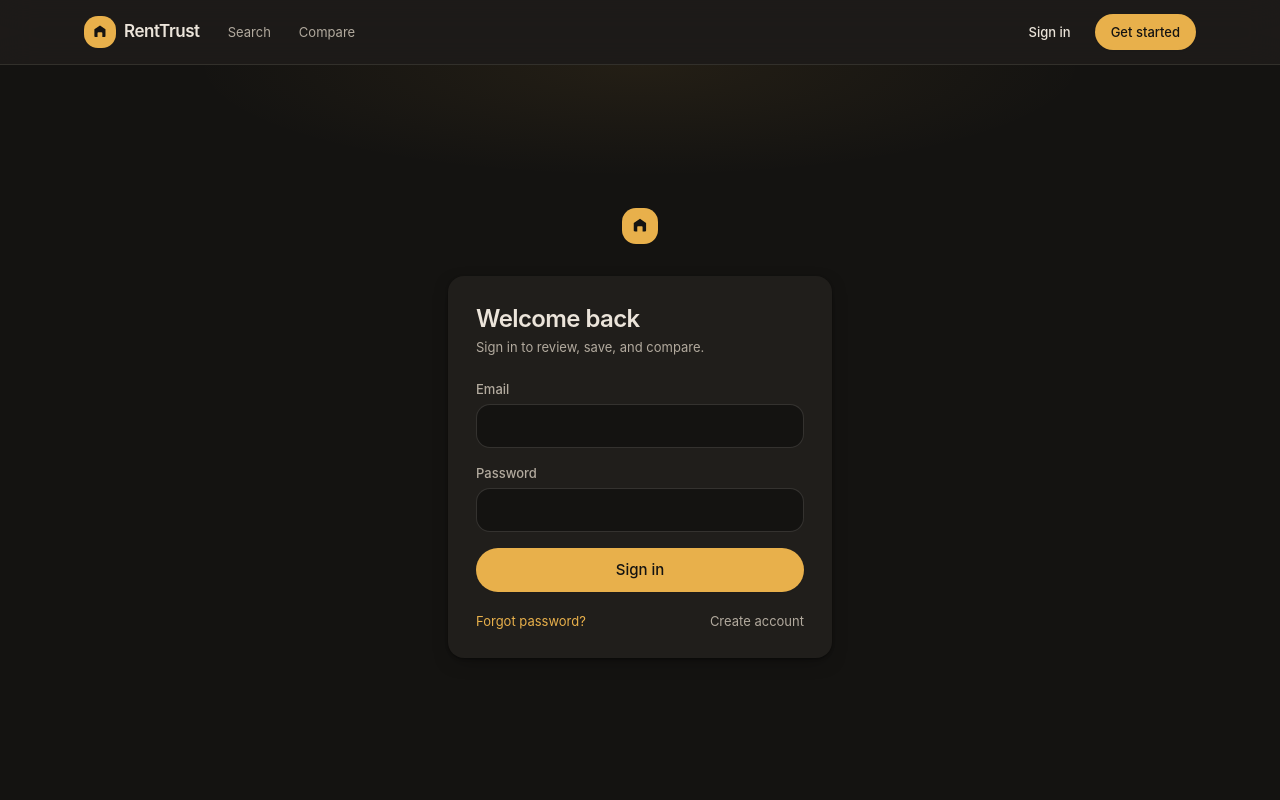
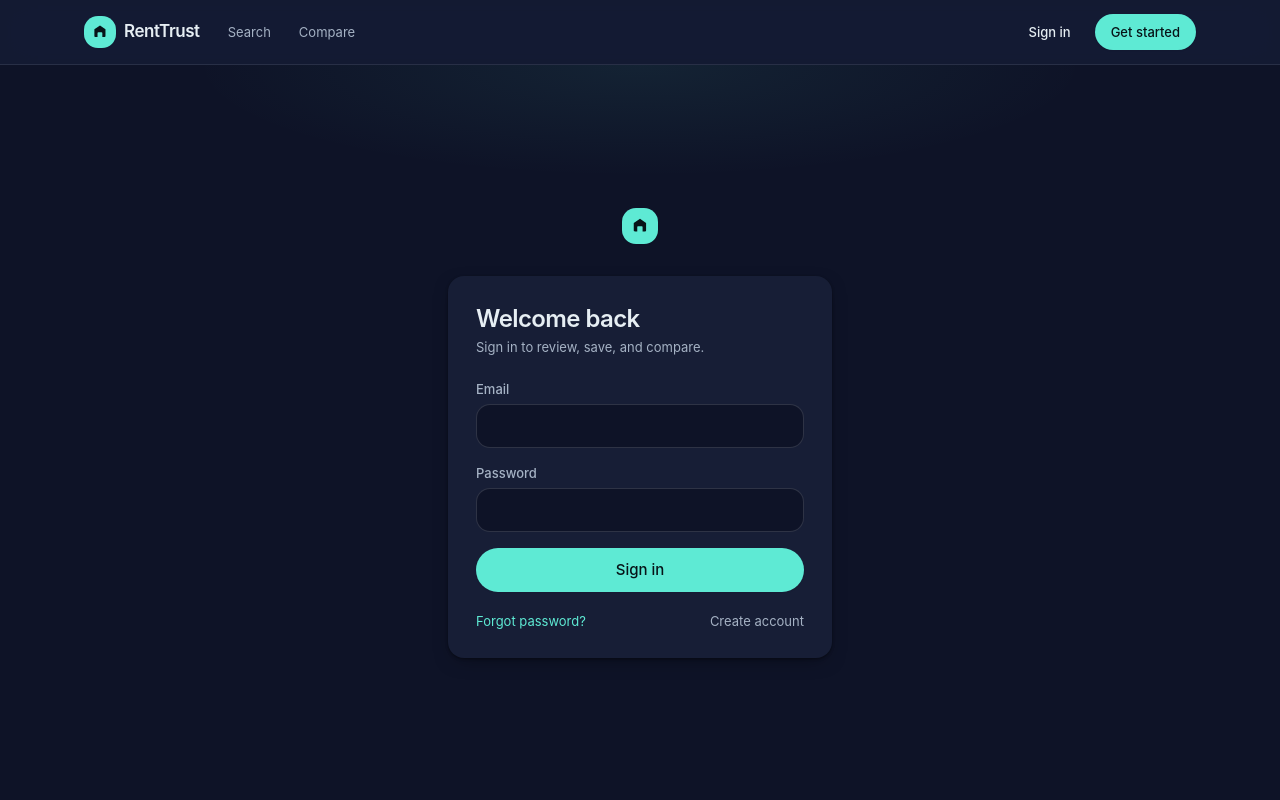
Before and after one commit to asifakhtar18/rentrust, a Next.js app in the folder apps/web/: page /login in a window 1280 px wide. Shown: the top 800 px of the page. Built offline with nearby package versions, Linux system fonts and the light colour scheme; no server answers.

Commit message:
design: Deep Blue Sea palette — dark navy canvas, bright teal/aqua accent, coral critical, amber caution; dark-first

```diff
--- a/apps/web/src/app/globals.css
+++ b/apps/web/src/app/globals.css
@@ -3,58 +3,57 @@
 @tailwind utilities;
 
 /*
- * RentTrust design tokens — DARK-FIRST.
- * Warm earthy palette: deep charcoal canvas, honey-gold accent, sand/wheat
- * positives, terracotta warnings. Inspired by Golden Glow + Neutral Earth
- * Tones. No blue, no green. Feels like warm light on dark stone.
+ * RentTrust design tokens — DARK-FIRST ("Deep Blue Sea").
+ * Deep navy world lit by a bright teal/aqua accent. Navy signals authority;
+ * teal signals trust + clarity without the generic fintech-blue or eco-green.
+ * The default (:root) is dark; light is opt-in via [data-theme="light"].
  */
 :root {
-  /* Surfaces */
-  --canvas: 20 19 17;         /* deep warm charcoal */
-  --surface: 32 30 27;        /* raised panel, like dark wood */
-  --surface-raised: 44 41 37; /* popover / dropdown */
-  --hairline: 235 228 218;    /* warm cream, used at low alpha */
+  /* Surfaces — deep navy stack */
+  --canvas: 14 19 39;          /* #0E1327 deep navy */
+  --surface: 23 30 54;         /* raised panel */
+  --surface-raised: 36 48 76;  /* popover / dropdown */
+  --hairline: 226 236 240;     /* cool white, low alpha for borders */
 
-  /* Text */
-  --ink: 235 228 218;         /* warm cream white */
-  --ink-secondary: 178 170 158;
-  --ink-tertiary: 128 121 110;
+  /* Text — cool off-white */
+  --ink: 230 238 243;
+  --ink-secondary: 165 178 196;
+  --ink-tertiary: 116 130 152;
 
-  /* Accent — warm honey gold */
-  --accent: 232 176 75;       /* #E8B04B */
-  --accent-ink: 20 19 17;     /* dark text on gold for contrast */
+  /* Accent — bright teal / aqua */
+  --accent: 94 234 212;        /* #5EEAD4 */
+  --accent-ink: 7 20 24;       /* near-black on aqua for contrast */
 
   /* Semantic */
-  --positive: 196 180 140;    /* warm sand — quiet positive */
-  --caution: 210 155 60;      /* deeper amber */
-  --critical: 198 108 88;     /* muted terracotta, not alarming */
+  --positive: 94 234 212;      /* aqua reads as positive here */
+  --caution: 240 190 90;       /* warm amber for contrast against cool base */
+  --critical: 244 120 110;     /* soft coral, not alarming */
 
-  /* Shadows and scores */
   --shadow: 0 0 0;
-  --score-excellent: 232 176 75;  /* gold */
-  --score-good: 210 180 120;     /* wheat */
-  --score-mixed: 178 150 110;    /* tan */
-  --score-poor: 198 108 88;      /* terracotta */
+  --score-excellent: 94 234 212;  /* aqua */
+  --score-good: 64 196 190;      /* teal */
+  --score-mixed: 240 190 90;     /* amber */
+  --score-poor: 244 120 110;     /* coral */
 }
 
 [data-theme='light'] {
-  --canvas: 245 240 232;      /* warm parchment */
-  --surface: 255 252 247;
-  --surface-raised: 255 252 247;
-  --hairline: 40 36 30;
-  --ink: 40 36 30;
-  --ink-secondary: 95 88 76;
-  --ink-tertiary: 148 140 128;
-  --accent: 180 130 30;       /* deeper gold for contrast on light */
-  --accent-ink: 255 252 247;
-  --positive: 110 130 80;
-  --caution: 170 115 25;
-  --critical: 185 75 55;
-  --shadow: 40 36 30;
-  --score-excellent: 180 130 30;
-  --score-good: 160 125 50;
-  --score-mixed: 148 120 75;
-  --score-poor: 185 75 55;
+  --canvas: 240 244 248;       /* cool off-white */
+  --surface: 255 255 255;
+  --surface-raised: 255 255 255;
+  --hairline: 20 28 48;
+  --ink: 18 26 44;
+  --ink-secondary: 70 84 108;
+  --ink-tertiary: 128 142 164;
+  --accent: 13 148 136;        /* teal-600, deep enough for contrast on light */
+  --accent-ink: 255 255 255;
+  --positive: 15 118 110;
+  --caution: 180 120 20;
+  --critical: 200 60 55;
+  --shadow: 18 26 44;
+  --score-excellent: 13 148 136;
+  --score-good: 20 160 150;
+  --score-mixed: 170 120 30;
+  --score-poor: 200 60 55;
 }
 
 @layer base {
@@ -77,19 +76,19 @@
   }
   :focus-visible {
     outline: none;
-    box-shadow: 0 0 0 3px rgb(var(--accent) / 0.4);
+    box-shadow: 0 0 0 3px rgb(var(--accent) / 0.45);
     border-radius: 0.5rem;
   }
   * {
     scrollbar-width: thin;
-    scrollbar-color: rgb(var(--ink-tertiary) / 0.3) transparent;
+    scrollbar-color: rgb(var(--ink-tertiary) / 0.35) transparent;
   }
   *::-webkit-scrollbar {
     width: 8px;
     height: 8px;
   }
   *::-webkit-scrollbar-thumb {
-    background: rgb(var(--ink-tertiary) / 0.25);
+    background: rgb(var(--ink-tertiary) / 0.3);
     border-radius: 9999px;
     border: 2px solid transparent;
     background-clip: content-box;
@@ -112,8 +111,8 @@
 
 @layer components {
   .material {
-    background: rgb(var(--surface) / 0.75);
-    backdrop-filter: saturate(120%) blur(16px);
-    -webkit-backdrop-filter: saturate(120%) blur(16px);
+    background: rgb(var(--surface) / 0.72);
+    backdrop-filter: saturate(130%) blur(18px);
+    -webkit-backdrop-filter: saturate(130%) blur(18px);
   }
 }
--- a/apps/web/src/app/layout.tsx
+++ b/apps/web/src/app/layout.tsx
@@ -14,7 +14,7 @@ export const metadata: Metadata = {
 };
 
 export const viewport: Viewport = {
-  themeColor: '#141311',
+  themeColor: '#0E1327',
   width: 'device-width',
   initialScale: 1,
 };
```
